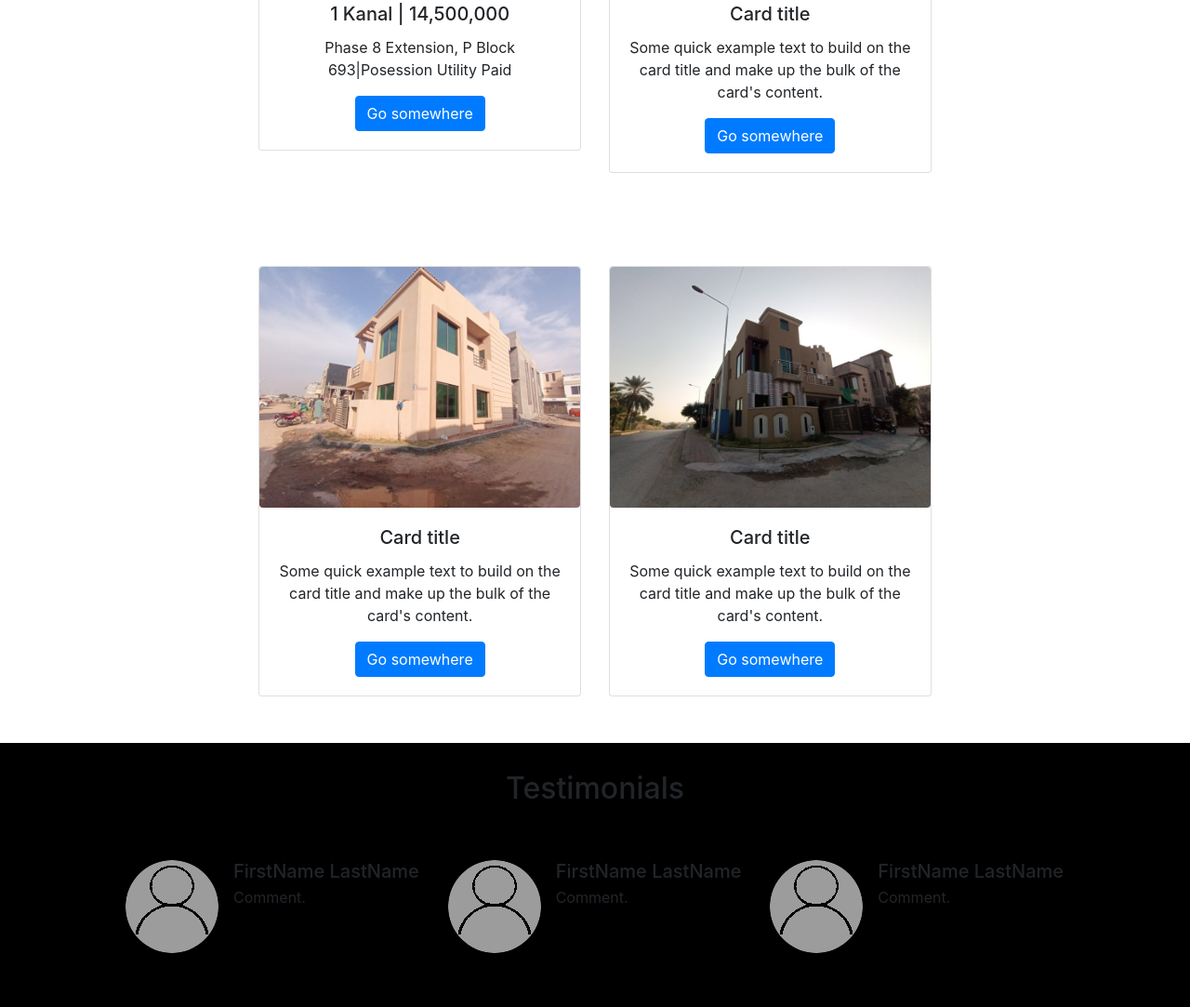
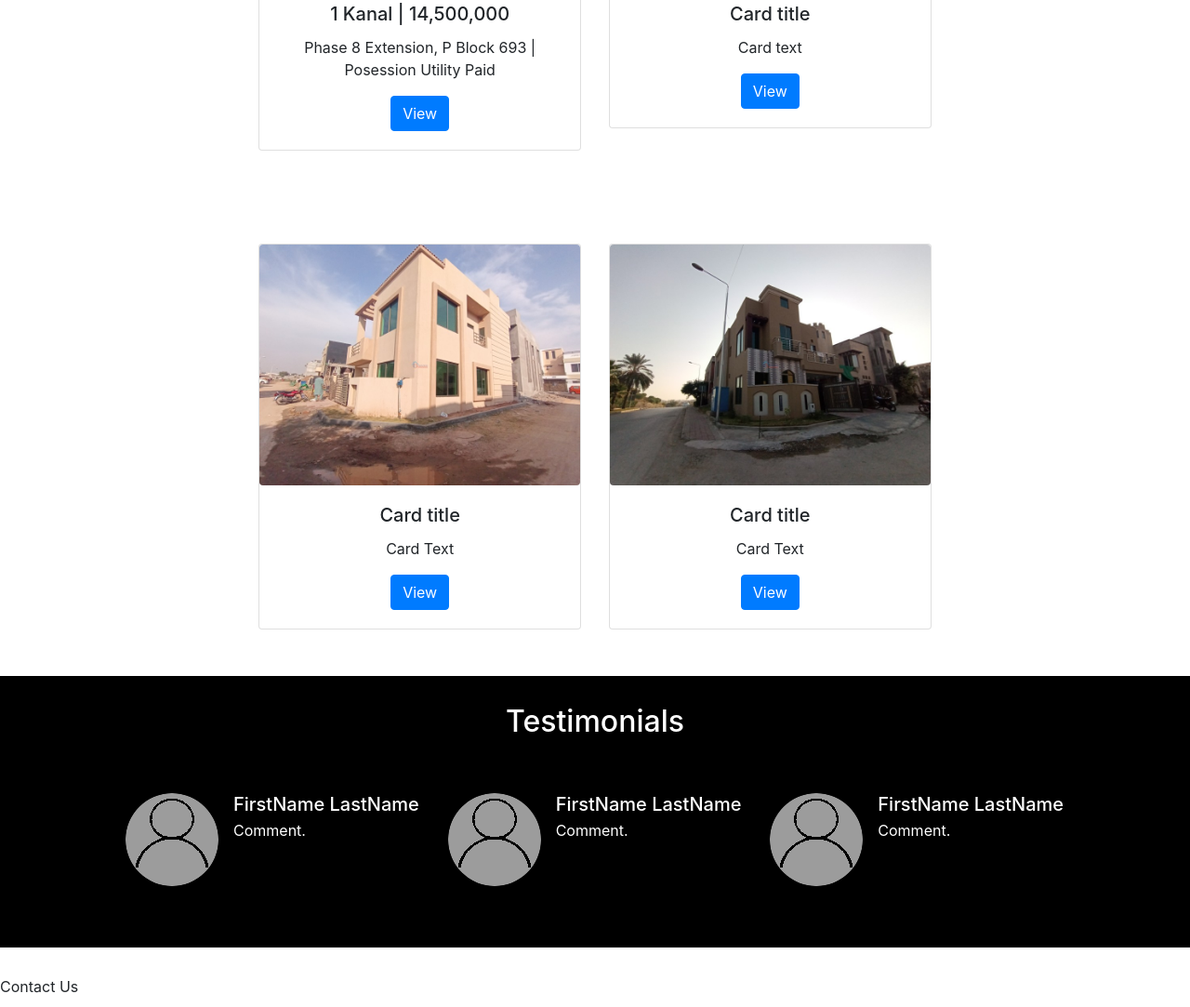
Before and after one commit to PropertyLabPakistan/PropertyLabPakistan.github.io, a plain HTML site: page index.html in a window 1280 px wide. Shown: the part 1714-2797 px from the top of the page at 93% size. Drawn offline with Linux system fonts and the light colour scheme.

Commit message:
Add files via upload

```diff
--- a/index.html
+++ b/index.html
@@ -8,6 +8,7 @@
 	  	<meta http-equiv="X-UA-Compatible" content="IE=edge">
 		<meta name="viewport" content="width=device-width, initial-scale=1">
 		<meta name="Keywords" content="">
+		<link rel="icon" type="image/x-icon" href="Images/favicon.png">
 
 	  	<title>Property Lab</title>
 
@@ -31,7 +32,11 @@
 
 
 		<!--************************** Navigation Bar **************************-->
-  		<nav class="navbar fixed-top navbar-expand-lg navbar-light bg-light"> <a class="navbar-brand" href="#">LOGO</a>
+  		<nav class="navbar fixed-top navbar-expand-lg navbar-light bg-light">
+			<a class="navbar-brand" href="#">
+				<img src="Images/favicon.png" alt="">
+			</a>
+
 			<button class="navbar-toggler" type="button" data-toggle="collapse" data-target="#navbarSupportedContent1" aria-controls="navbarSupportedContent1" aria-expanded="false" aria-label="Toggle navigation"> <span class="navbar-toggler-icon"></span> </button>
 			<div class="collapse navbar-collapse" id="navbarSupportedContent1">
 				<ul class="navbar-nav mr-auto">
@@ -99,7 +104,7 @@
 											Rose Garden, Zone 1, Plot 254
 										</p>
 										<a href="#" class="btn btn-primary">
-											Go somewhere
+											View
 										</a>
 						 			</div>
 					  		</div>
@@ -114,7 +119,7 @@
 										Phase 8 Extension, Ldn Present 6, Street 22, Plot 55
 									</p>
 									<a href="#" class="btn btn-primary">
-										Go somewhere
+										View
 									</a>
 						 		</div>
 					  		</div>
@@ -129,10 +134,10 @@
 						 			<div class="card-body">
 										<h5 class="card-title">1 Kanal | 14,500,000</h5>
 										<p class="card-text">
-											Phase 8 Extension, P Block 693|Posession Utility Paid
+											Phase 8 Extension, P Block 693 | Posession Utility Paid
 										</p>
 										<a href="#" class="btn btn-primary">
-											Go somewhere
+											View
 										</a>
 						 			</div>
 					  		</div>
@@ -143,9 +148,9 @@
 						 		<img class="card-img-top rounded-bottom rounded-top" src="Images/H4/Main.jpg" alt="Card image cap">
 						 		<div class="card-body">
 									<h5 class="card-title">Card title</h5>
-									<p class="card-text">Some quick example text to build on the card title and make up the bulk of the card's content.</p>
+									<p class="card-text">Card text</p>
 									<a href="#" class="btn btn-primary">
-										Go somewhere
+										View
 									</a>
 						 		</div>
 					  		</div>
@@ -160,10 +165,10 @@
 						 			<div class="card-body">
 										<h5 class="card-title">Card title</h5>
 										<p class="card-text">
-											Some quick example text to build on the card title and make up the bulk of the card's content.
+											Card Text
 										</p>
 										<a href="#" class="btn btn-primary">
-											Go somewhere
+											View
 										</a>
 						 			</div>
 					  		</div>
@@ -174,9 +179,11 @@
 						 		<img class="card-img-top rounded-bottom rounded-top" src="Images/H4/Main.jpg" alt="Card image cap">
 						 		<div class="card-body">
 									<h5 class="card-title">Card title</h5>
-									<p class="card-text">Some quick example text to build on the card title and make up the bulk of the card's content.</p>
+									<p class="card-text">
+										Card Text
+									</p>
 									<a href="#" class="btn btn-primary">
-										Go somewhere
+										View
 									</a>
 						 		</div>
 					  		</div>
@@ -194,7 +201,7 @@
 
 
 			<!--*************** Testimonials ***************-->
-			<div class="container-fluid" id="testimonialsContainer">
+			<div class="container-fluid text-white" id="testimonialsContainer">
 				<h2 class="text-center sectionHeading">Testimonials</h2>
 
 
```
